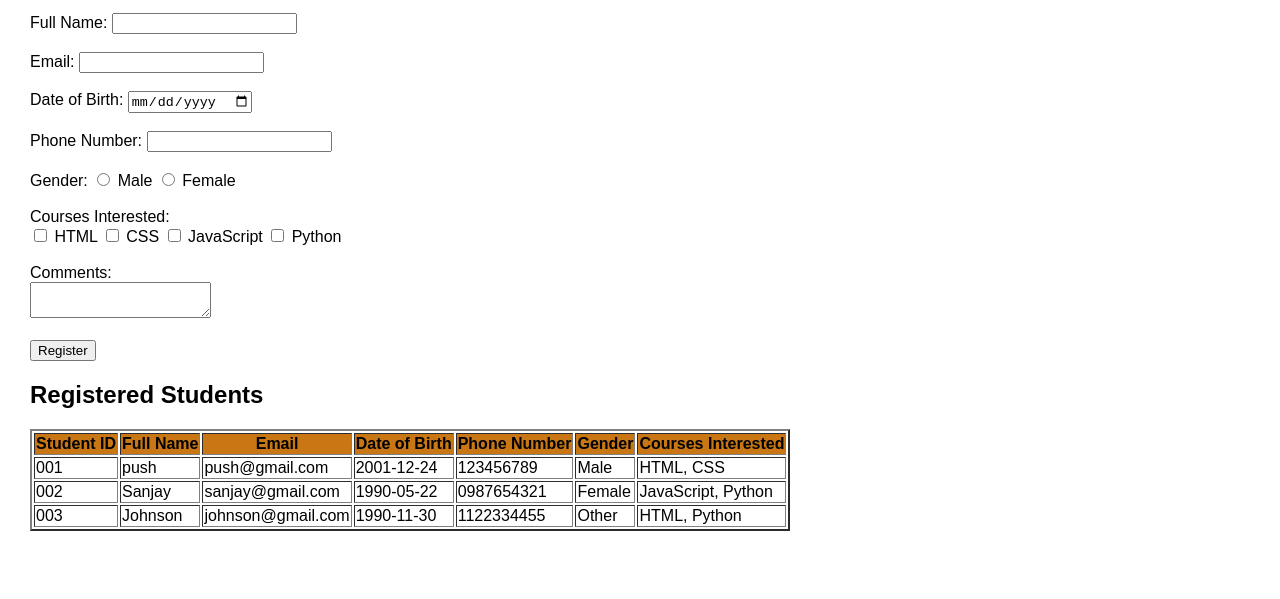
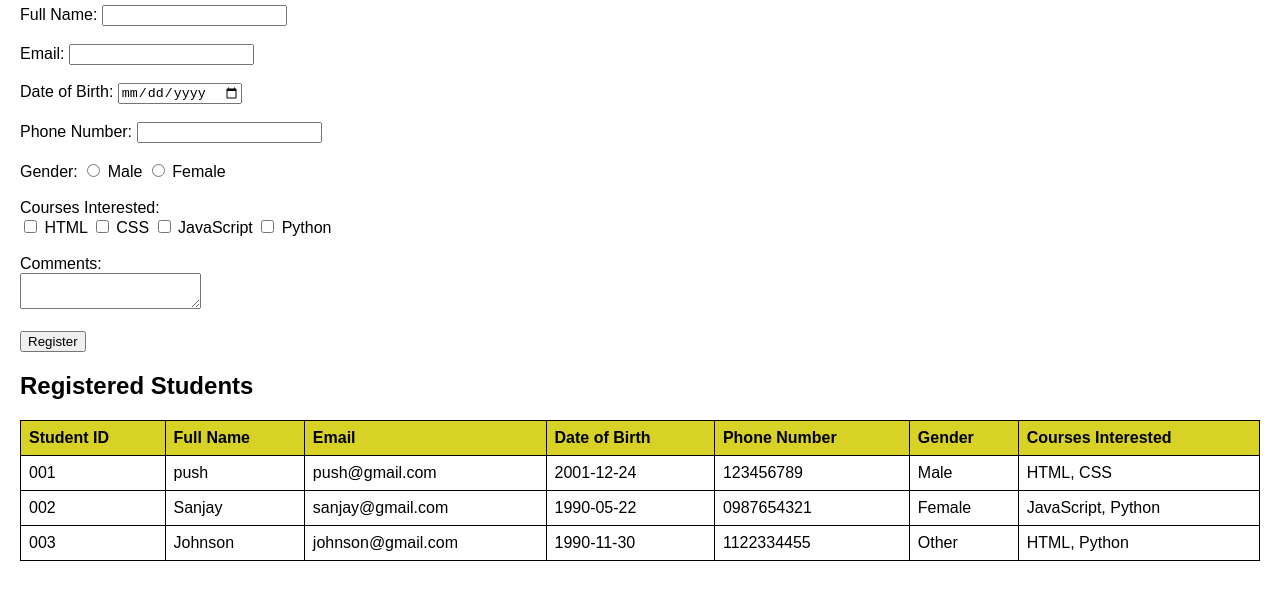
Before and after one commit to Pushqwe/Student-registration-form, a plain HTML site: page index.html in a window 1280 px wide. Shown: the part 109-708 px from the top of the page. Drawn offline with Linux system fonts and the light colour scheme.

Commit message:
full update

```diff
--- a/index.html
+++ b/index.html
@@ -44,7 +44,7 @@
     </form>
 
     <h2>Registered Students</h2>
-    <table border=2>
+    <table>
         <thead>
             <tr>
                 <th>Student ID</th>
--- a/style.css
+++ b/style.css
@@ -1,9 +1,19 @@
-
-        body {
-            font-family: Arial, sans-serif;
-            margin: 30px;
-        }
-
-        th {
-            background-color: hsl(33, 82%, 43%);
-        }
+body {
+    font-family: Arial, sans-serif;
+    margin: 20px;
+}
+table {
+    width: 100%;
+    border-collapse: collapse;
+    margin-top: 20px;
+}
+table, th, td {
+    border: 1px solid black;
+}
+th, td {
+    padding: 8px;
+    text-align: left;
+}
+th {
+    background-color: #d8d227;
+}
```
